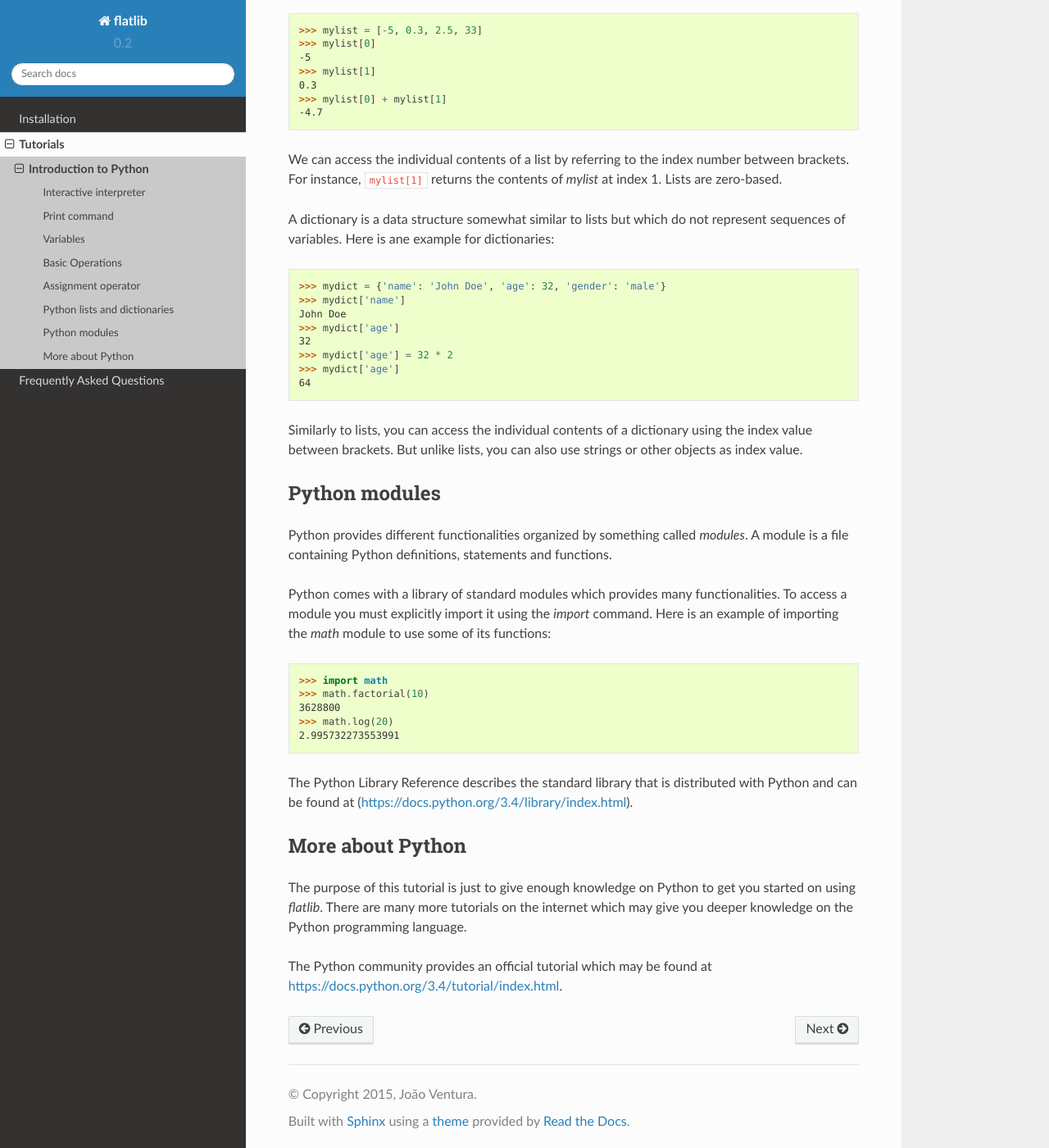
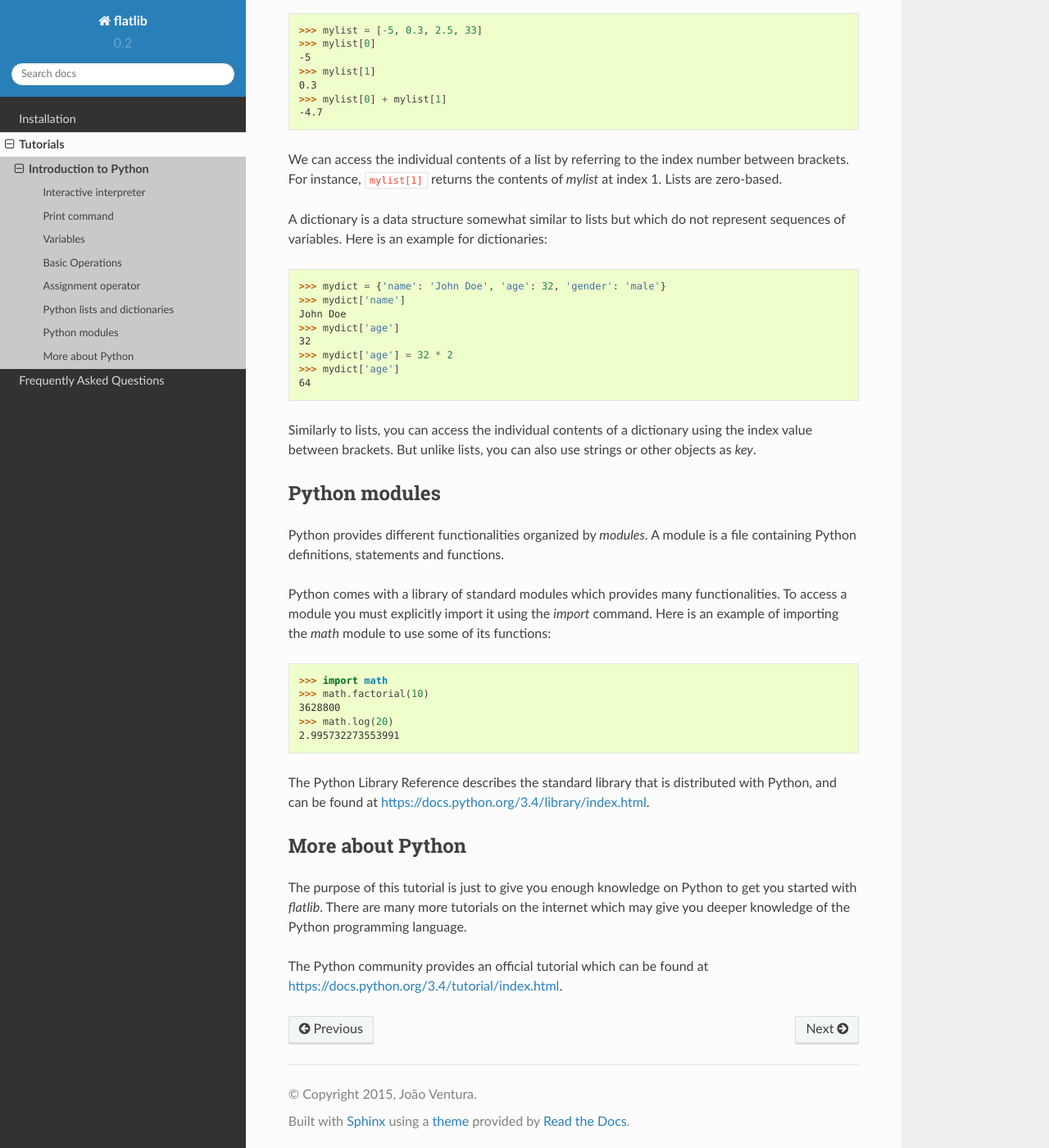
Before and after one commit to flatangle/flatlib, a Sphinx documentation site: the page built from docs/source/tutorials/intro-python.rst, in a window 1280 px wide and 1400 px high, scrolled down 2832 px. Shown: the whole window at 82% size. Built offline with Sphinx 7.4.7 and the Read the Docs theme 2.0.0, drawn with Linux system fonts in a browser that asks for light colours; some of the changed text lies outside the part shown.

Commit message:
Small fixes to intro tutorial

```diff
--- a/docs/source/tutorials/intro-python.rst
+++ b/docs/source/tutorials/intro-python.rst
@@ -1,7 +1,7 @@
 Introduction to Python
 ======================
 
-The purpose of this tutorial is to show how you can quickly start working with the Python programming language.
+The purpose of this tutorial is to show you how you can quickly start working with the Python programming language.
 If you already know how to use Python, you can skip this tutorial.
 
 
@@ -124,7 +124,7 @@ We can access the individual contents of a list by referring to the index number
 For instance, ``mylist[1]`` returns the contents of *mylist* at index 1. Lists are zero-based.
 
 A dictionary is a data structure somewhat similar to lists but which do not represent sequences of variables.
-Here is ane example for dictionaries::
+Here is an example for dictionaries::
 
    >>> mydict = {'name': 'John Doe', 'age': 32, 'gender': 'male'}
    >>> mydict['name']
@@ -136,13 +136,13 @@ Here is ane example for dictionaries::
    64
 
 Similarly to lists, you can access the individual contents of a dictionary using the index value between brackets.
-But unlike lists, you can also use strings or other objects as index value.
+But unlike lists, you can also use strings or other objects as *key*.
 
 Python modules
 --------------
 
-Python provides different functionalities organized by something called *modules*. A module is a file containing
-Python definitions, statements and functions.
+Python provides different functionalities organized by *modules*. A module is a file containing Python definitions,
+statements and functions.
 
 Python comes with a library of standard modules which provides many functionalities.
 To access a module you must explicitly import it using the *import* command. Here is an example of importing
@@ -154,14 +154,14 @@ the *math* module to use some of its functions::
    >>> math.log(20)
    2.995732273553991
 
-The Python Library Reference describes the standard library that is distributed with Python and can be found at
-(https://docs.python.org/3.4/library/index.html).
+The Python Library Reference describes the standard library that is distributed with Python, and can be found at
+https://docs.python.org/3.4/library/index.html.
 
 
 More about Python
 -----------------
 
-The purpose of this tutorial is just to give enough knowledge on Python to get you started on using *flatlib*.
-There are many more tutorials on the internet which may give you deeper knowledge on the Python programming language.
+The purpose of this tutorial is just to give you enough knowledge on Python to get you started with *flatlib*.
+There are many more tutorials on the internet which may give you deeper knowledge of the Python programming language.
 
-The Python community provides an official tutorial which may be found at https://docs.python.org/3.4/tutorial/index.html.
+The Python community provides an official tutorial which can be found at https://docs.python.org/3.4/tutorial/index.html.
```
Also changed, not shown: other parts of docs/source/tutorials/intro-python.rst (+1 -1 lines).
